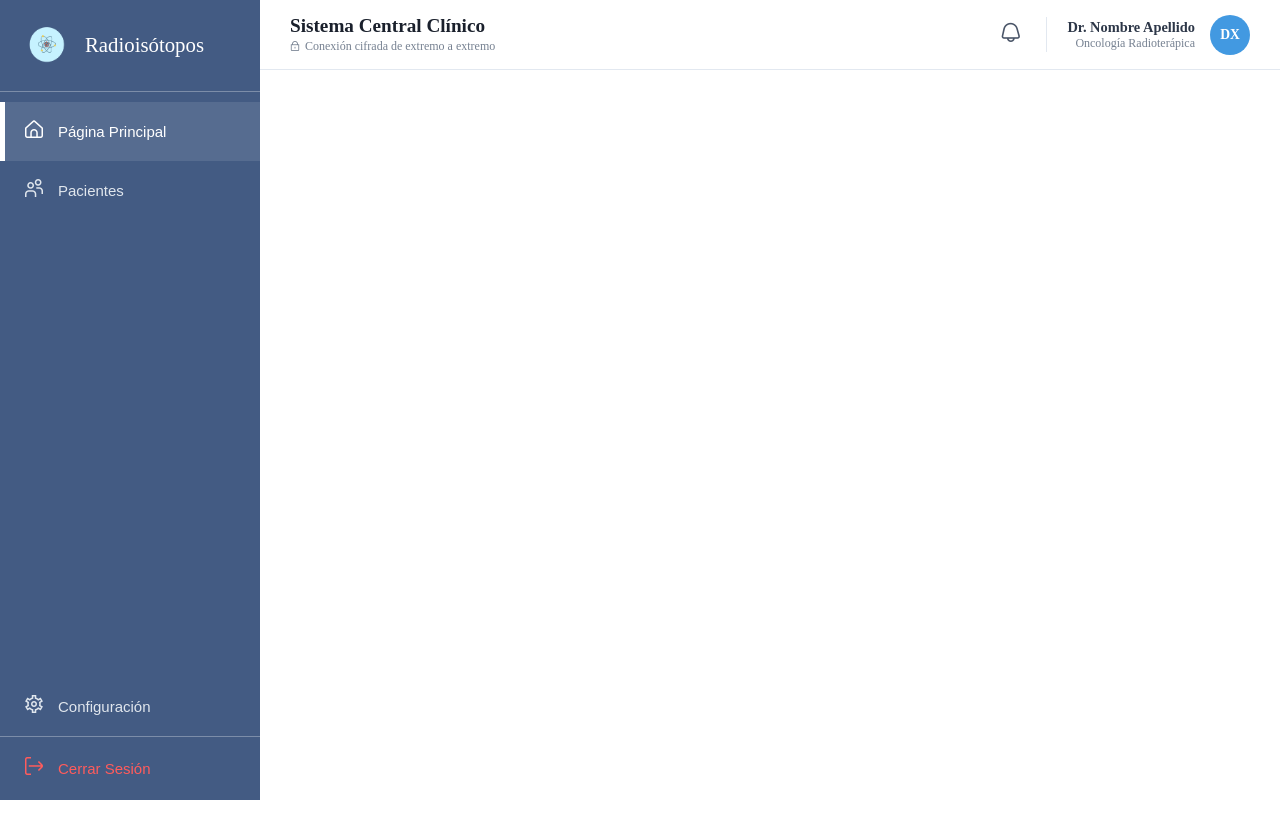
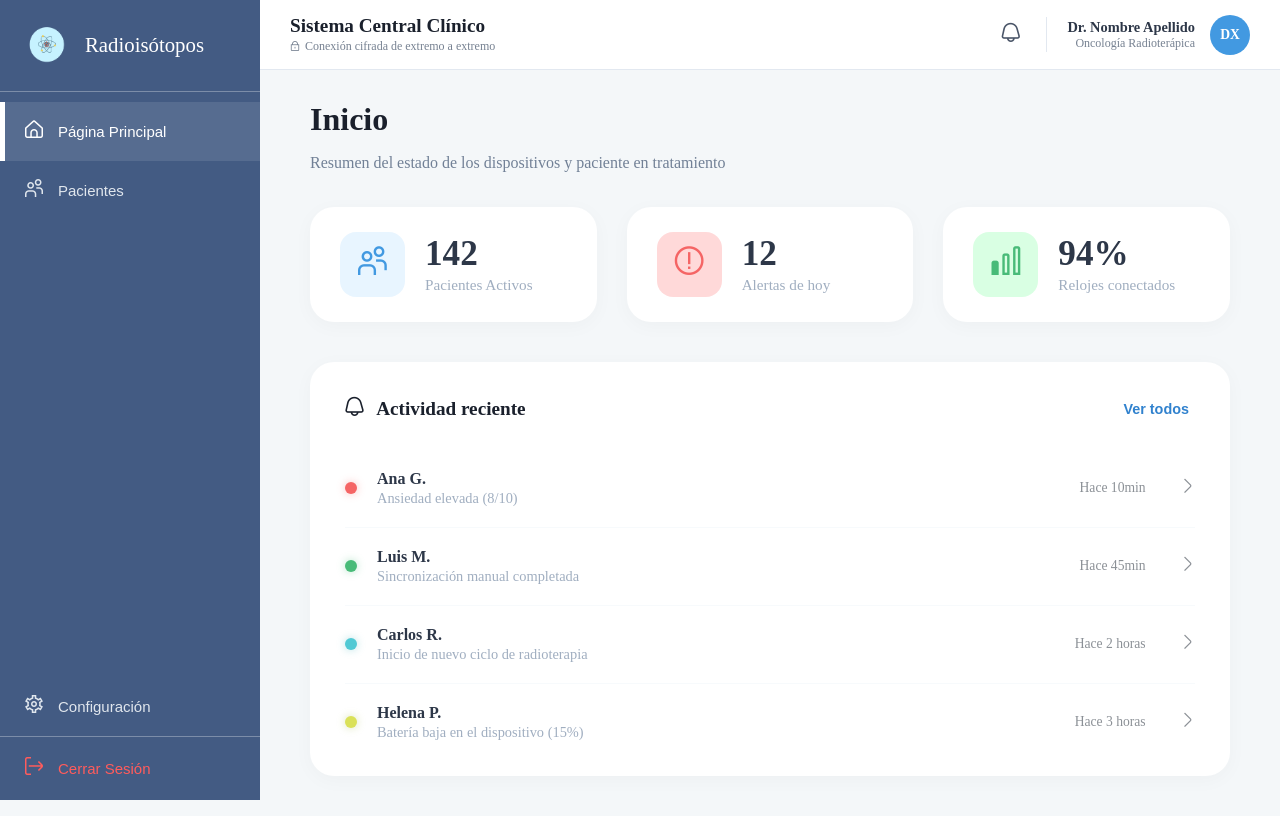
Before and after one commit to Fedeerich/web-radioisotopo, a React (Vite) app in the folder Web_Radioisotopo/: page / in a window 1280 px wide. Both pictures are taken after typing "name@example.com", "Sample123" into the empty fields and a click on the button "Iniciar sesión". Built offline with nearby package versions, Linux system fonts and the light colour scheme.

Commit message:
Implementacion de la HomePage pero si enlazar a la SideBar

```diff
--- a/Web_Radioisotopo/src/App.jsx
+++ b/Web_Radioisotopo/src/App.jsx
@@ -1,13 +1,9 @@
-import "./styles/App.css"
-
-import { SideBar } from './components/SideBar';
-import { NavBar } from './components/NavBar';
+import { HomePage } from "./pages/HomePage"
 
 export function App() {
     return(
         <>
-            <SideBar />
-            <NavBar />
+            <HomePage />
         </>
     )
 }
--- a/Web_Radioisotopo/src/pages/HomePage.jsx
+++ b/Web_Radioisotopo/src/pages/HomePage.jsx
@@ -0,0 +1,103 @@
+import { SideBar } from '../components/SideBar';
+import { NavBar } from '../components/NavBar';
+import "../styles/Home.css";
+
+export function HomePage() {
+    return (
+        <div className="dashboard-layout">
+            <SideBar />
+
+            <div className="dashboard-main-area">
+                <NavBar />
+
+                <main className="dashboard-content">
+                    <header className="content-header">
+                        <h1>Inicio</h1>
+                        <p>Resumen del estado de los dispositivos y paciente en tratamiento</p>
+                    </header>
+
+                    <div className="stats-grid">
+                        <div className="stat-card">
+                            <div className="stat-icon blue">
+                                <i className="fi fi-rs-users"></i>
+                            </div>
+                            <div className="stat-details">
+                                <span className="stat-number">142</span>
+                                <span className="stat-label">Pacientes Activos</span>
+                            </div>
+                        </div>
+
+                        <div className="stat-card">
+                            <div className="stat-icon red">
+                                <i className="fi fi-rs-exclamation"></i>
+                            </div>
+                            <div className="stat-details">
+                                <span className="stat-number">12</span>
+                                <span className="stat-label">Alertas de hoy</span>
+                            </div>
+                        </div>
+
+                        <div className="stat-card">
+                            <div className="stat-icon green">
+                                <i className="fi fi-rs-signal-alt"></i>
+                            </div>
+                            <div className="stat-details">
+                                <span className="stat-number">94%</span>
+                                <span className="stat-label">Relojes conectados</span>
+                            </div>
+                        </div>
+                    </div>
+
+                    <div className="activity-card">
+                        <div className="activity-header">
+                            <h3><i className="fi fi-rs-bell"></i> Actividad reciente</h3>
+                            <button className="btn-view-all">Ver todos</button>
+                        </div>
+
+                        <div className="activity-list">
+                            <div className="activity-item">
+                                <div className="status-dot red-dot"></div>
+                                <div className="patient-info">
+                                    <span className="patient-name">Ana G.</span>
+                                    <span className="patient-status">Ansiedad elevada (8/10)</span>
+                                </div>
+                                <span className="time-ago">Hace 10min</span>
+                                <i className="fi fi-rs-angle-right arrow"></i>
+                            </div>
+
+                            <div className="activity-item">
+                                <div className="status-dot green-dot"></div>
+                                <div className="patient-info">
+                                    <span className="patient-name">Luis M.</span>
+                                    <span className="patient-status">Sincronización manual completada</span>
+                                </div>
+                                <span className="time-ago">Hace 45min</span>
+                                <i className="fi fi-rs-angle-right arrow"></i>
+                            </div>
+
+                            <div className="activity-item">
+                                <div className="status-dot blue-dot"></div>
+                                <div className="patient-info">
+                                    <span className="patient-name">Carlos R.</span>
+                                    <span className="patient-status">Inicio de nuevo ciclo de radioterapia</span>
+                                </div>
+                                <span className="time-ago">Hace 2 horas</span>
+                                <i className="fi fi-rs-angle-right arrow"></i>
+                            </div>
+
+                            <div className="activity-item">
+                                <div className="status-dot yellow-dot"></div>
+                                <div className="patient-info">
+                                    <span className="patient-name">Helena P.</span>
+                                    <span className="patient-status">Batería baja en el dispositivo (15%)</span>
+                                </div>
+                                <span className="time-ago">Hace 3 horas</span>
+                                <i className="fi fi-rs-angle-right arrow"></i>
+                            </div>
+                        </div>
+                    </div>
+                </main>
+            </div>
+        </div>
+    );
+}
--- /dev/null
+++ b/Web_Radioisotopo/src/styles/Home.css
@@ -0,0 +1,181 @@
+.dashboard-layout {
+    display: flex;
+    background-color: #f4f7f9;
+    min-height: 100vh;
+}
+
+.dashboard-main-area {
+    flex-grow: 1;
+    margin-left: 260px;
+    display: flex;
+    flex-direction: column;
+}
+
+.dashboard-content {
+    padding: 40px 50px;
+    margin-top: 40px;
+}
+
+.content-header {
+    margin-bottom: 35px;
+}
+
+.content-header h1 {
+    font-size: 2rem;
+    font-weight: 700;
+    color: #1a202c;
+    margin-bottom: 8px;
+}
+
+.content-header p {
+    color: #718096;
+    font-size: 1rem;
+}
+
+.stats-grid {
+    display: grid;
+    grid-template-columns: repeat(3, 1fr);
+    gap: 30px;
+    margin-bottom: 40px;
+}
+
+.stat-card {
+    background: white;
+    padding: 25px 30px;
+    border-radius: 24px;
+    display: flex;
+    align-items: center;
+    gap: 20px;
+    box-shadow: 0 4px 20px rgba(0, 0, 0, 0.03);
+}
+
+.stat-icon {
+    width: 65px;
+    height: 65px;
+    border-radius: 16px;
+    display: flex;
+    align-items: center;
+    justify-content: center;
+    font-size: 1.8rem;
+}
+
+.stat-icon.blue { background-color: #3dabff1e; color: #4299e1; }
+.stat-icon.red { background-color: #ff000026; color: #f56565; }
+.stat-icon.green { background-color: #00ff4426; color: #48bb78; }
+
+.stat-details {
+    display: flex;
+    flex-direction: column;
+}
+
+.stat-number {
+    display: block;
+    font-size: 2.2rem;
+    font-weight: 700;
+    color: #2d3748;
+    line-height: 1;
+    margin-bottom: 5px;
+}
+
+.stat-label {
+    color: #a0aec0;
+    font-size: 0.95rem;
+}
+
+.activity-card {
+    background: white;
+    border-radius: 24px;
+    padding: 15px;
+    padding-left: 35px;
+    padding-right: 35px;
+    box-shadow: 0 4px 20px rgba(0, 0, 0, 0.03);
+}
+
+.activity-header {
+    display: flex;
+    justify-content: space-between;
+    align-items: center;
+    margin-bottom: 10px;
+}
+
+.activity-header h3 {
+    font-size: 1.2rem;
+    font-weight: 700;
+    color: #1a202c;
+    display: flex;
+    align-items: center;
+    gap: 12px;
+}
+
+.btn-view-all {
+    background: none;
+    border: none;
+    color: #3182ce;
+    font-weight: 700;
+    font-size: 0.9rem;
+    cursor: pointer;
+    transition: color 0.2s;
+}
+
+.btn-view-all:hover {
+    color: #2b6cb0;
+    text-decoration: underline;
+}
+
+.activity-list {
+    display: flex;
+    flex-direction: column;
+}
+
+.activity-item {
+    display: flex;
+    align-items: center;
+    padding: 20px 0;
+    border-bottom: 1px solid #f7fafc;
+    gap: 20px;
+    transition: background-color 0.2s;
+}
+
+.activity-item:last-child {
+    border-bottom: none;
+}
+
+.status-dot {
+    width: 12px;
+    height: 12px;
+    border-radius: 50%;
+}
+
+.red-dot { background-color: #f56565; box-shadow: 0 0 8px rgba(245, 101, 101, 0.4); }
+.green-dot { background-color: #48bb78; box-shadow: 0 0 8px rgba(72, 187, 120, 0.4); }
+.yellow-dot { background-color: #dae158; box-shadow: 0 0 8px rgba(166, 187, 72, 0.4); }
+.blue-dot { background-color: #51c9d4; box-shadow: 0 0 8px rgba(72, 181, 187, 0.4); }
+
+.patient-info {
+    flex-grow: 1;
+    display: flex;
+    flex-direction: column;
+}
+
+.patient-name {
+    font-weight: 700;
+    color: #2d3748;
+    font-size: 1rem;
+}
+
+.patient-status {
+    font-size: 0.9rem;
+    color: #a0aec0;
+    margin-top: 2px;
+}
+
+.time-ago {
+    color: #8b9096;
+    font-size: 0.85rem;
+    margin-right: 15px;
+}
+
+.arrow {
+    color: #8b9096;
+    font-size: 0.9rem;
+}
--- a/Web_Radioisotopo/src/styles/NavBar.css
+++ b/Web_Radioisotopo/src/styles/NavBar.css
@@ -1,12 +1,16 @@
 .navbar-main {
+    position: fixed;
+    top: 0;
+    right: 0;
+    width: calc(100% - 260px);
     height: 70px;
     background-color: white;
     display: flex;
     justify-content: space-between;
     align-items: center;
     padding: 0 30px;
-    margin-left: 260px;
     border-bottom: 1px solid #e2e8f0;
+    z-index: 100;
     box-sizing: border-box;
 }
 
```
Also changed, not shown: Web_Radioisotopo/src/styles/App.css (deleted).
